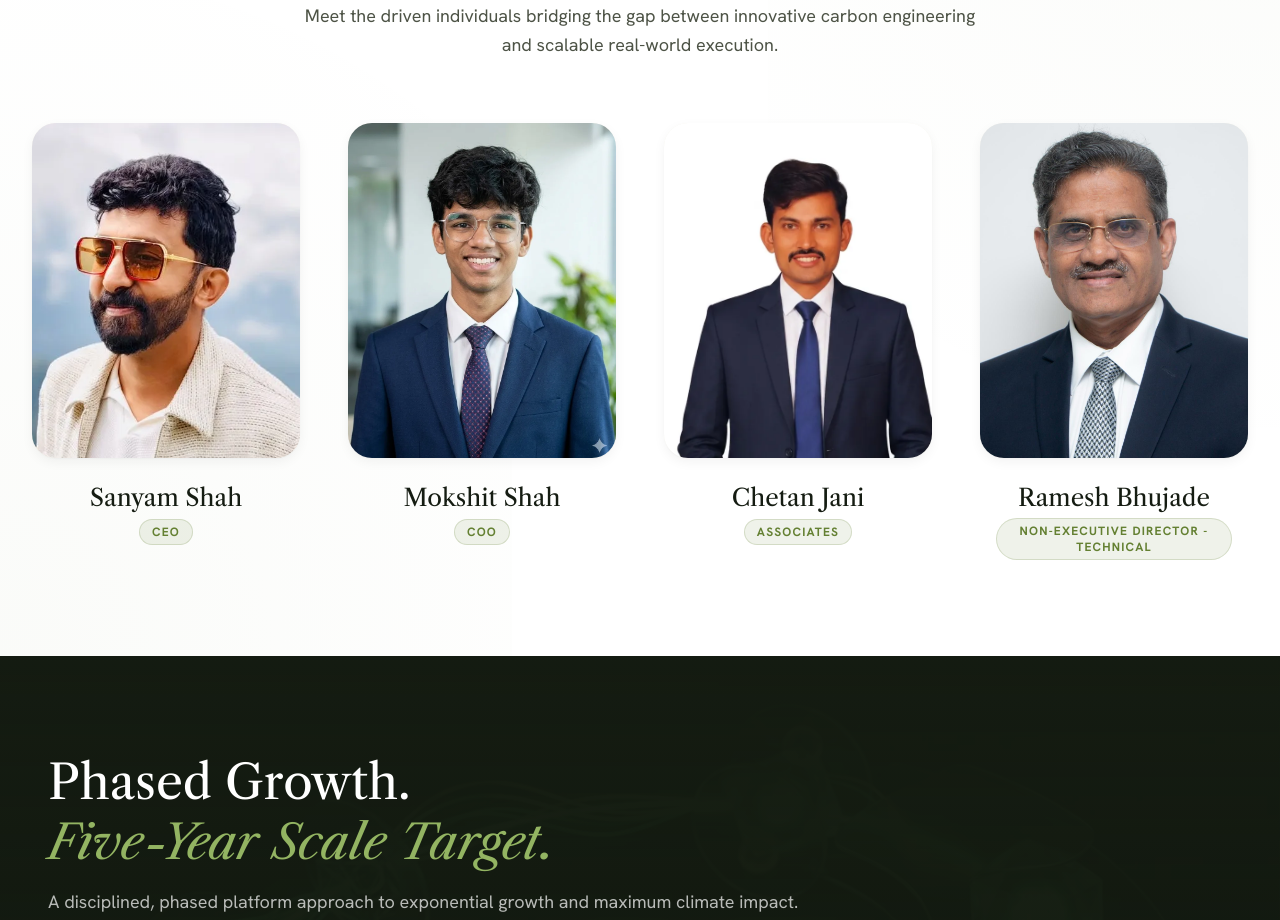
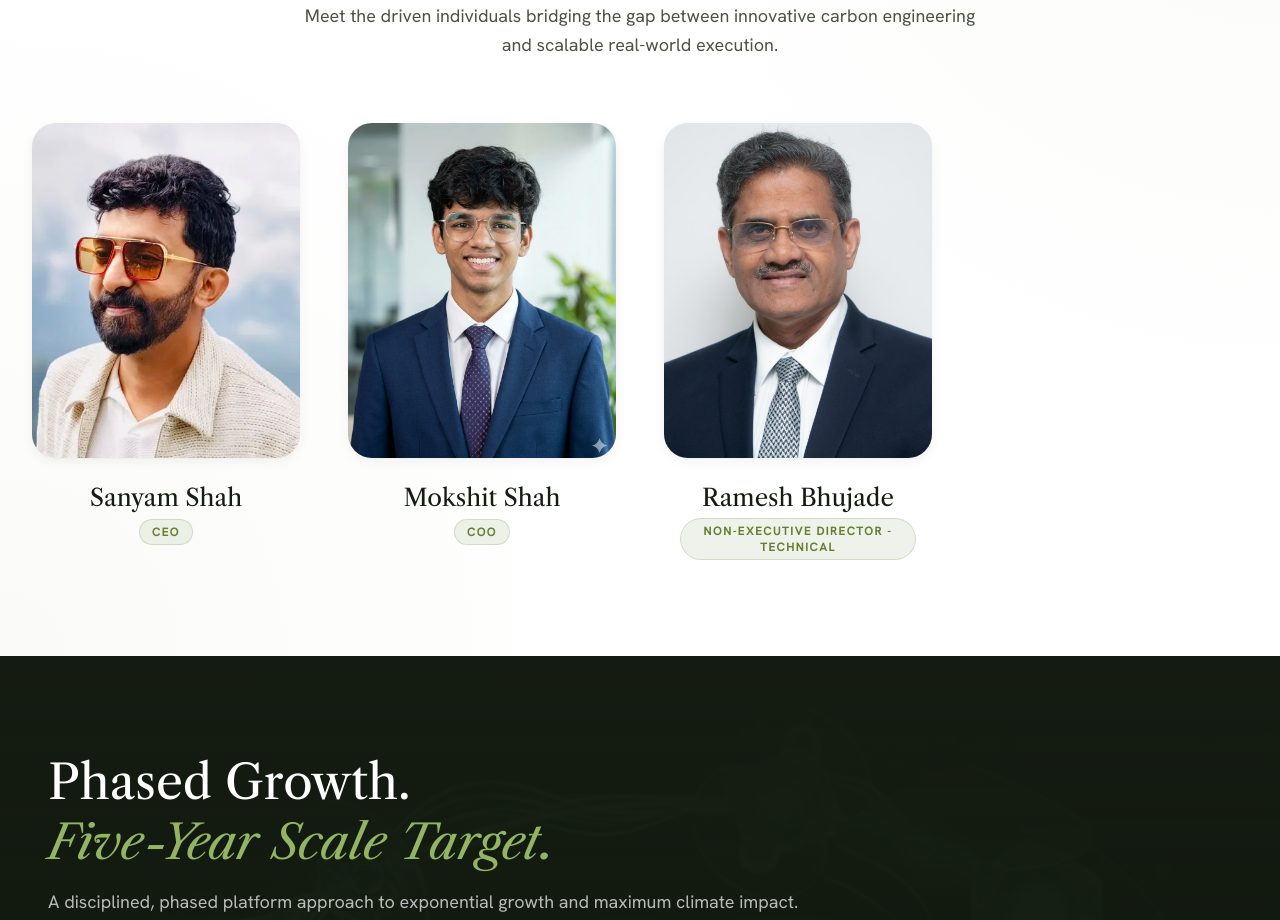
Before and after one commit to feelcoderr/bio-energy-vs, a React (Vite) app: page /about in a window 1280 px wide. Shown: the part 3600-4520 px from the top of the page. Built offline with nearby package versions, Linux system fonts and the light colour scheme; no server answers.

Commit message:
removed founder from about page

```diff
--- a/src/components/about/AboutFounders.jsx
+++ b/src/components/about/AboutFounders.jsx
@@ -21,12 +21,12 @@ export default function AboutFounders() {
       image: "/images/founder-2.webp",
       linkedin: "https://www.linkedin.com/in/", // User didn't provide this link, but requested the section
     },
-    {
-      name: "Chetan Jani",
-      role: "Associates",
-      image: "/images/founder-3.webp",
-      linkedin: "https://www.linkedin.com/in/janichetankumar/",
-    },
+    // {
+    //   name: "Chetan Jani",
+    //   role: "Associates",
+    //   image: "/images/founder-3.webp",
+    //   linkedin: "https://www.linkedin.com/in/janichetankumar/",
+    // },
     {
       name: "Ramesh Bhujade",
       role: "Non-Executive Director - Technical",
```
